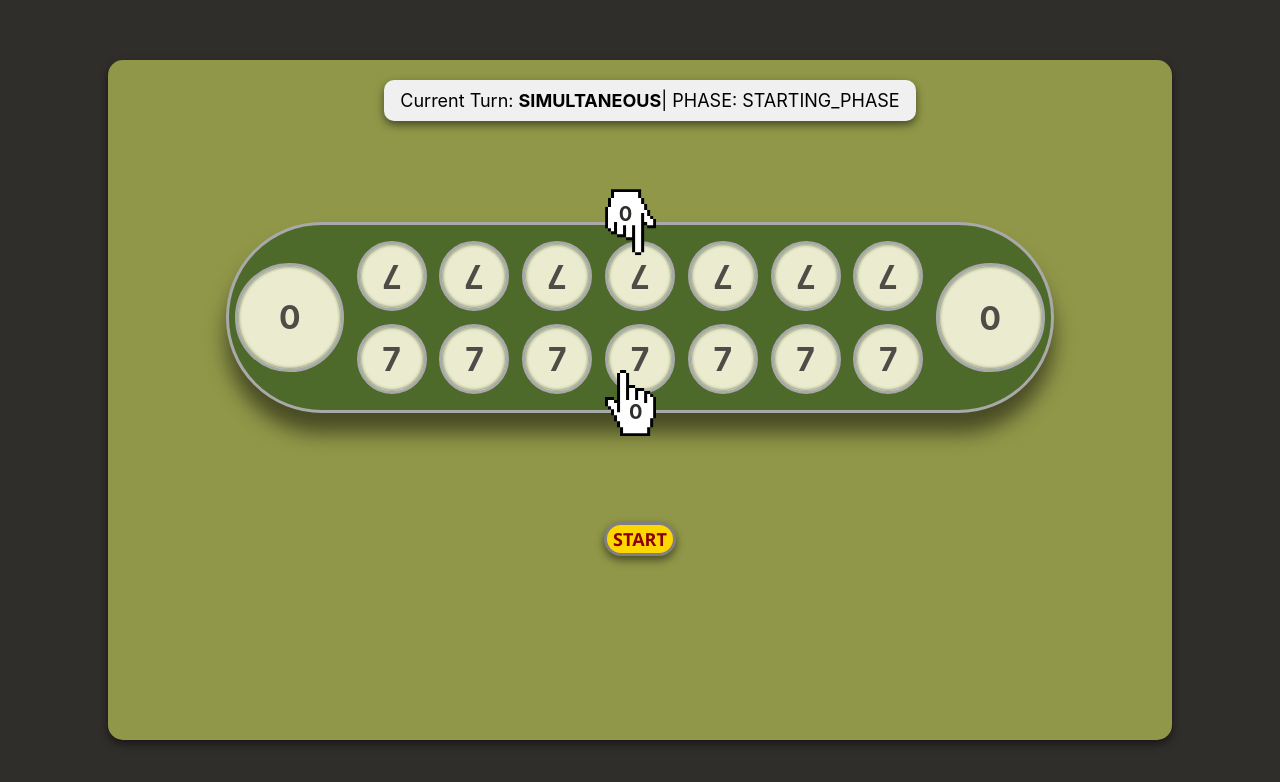
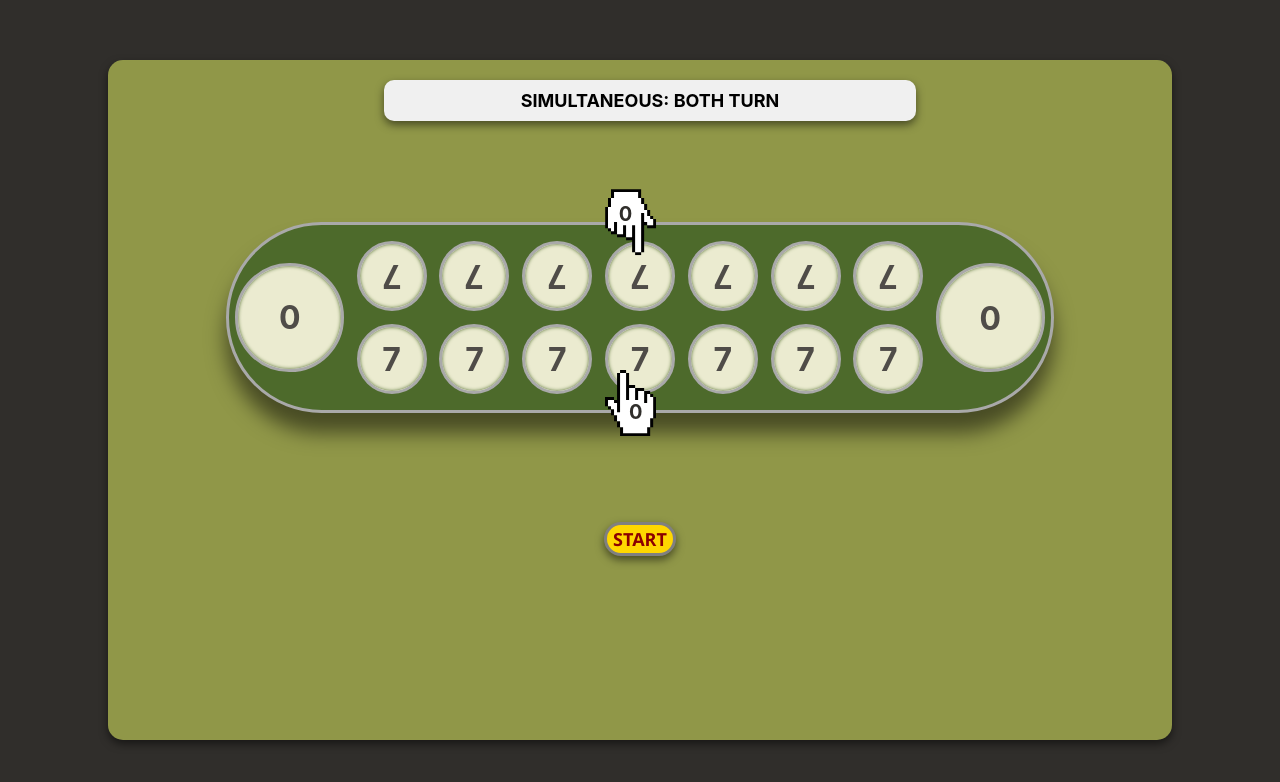
Before and after one commit to ubAI6689/congkak-react, a React (Create React App) app: page / in a window 1280 px wide. Shown: the top 782 px of the page. Built offline with nearby package versions, Linux system fonts and the light colour scheme.

Commit message:
Cursor shake on wrong hole selection.

```diff
--- a/src/components/CongkakBoard.js
+++ b/src/components/CongkakBoard.js
@@ -181,15 +181,17 @@ const CongkakBoard = () => {
       }
     // resume button logic
     } else if (gamePhase === 'SIMULTANEOUS_SELECT_UPPER') {
-      if (startingPositionUpper === null || seeds[startingPositionUpper] === 0) {
-        console.log("Please select starting position for Player Upper")
+      if (startingPositionUpper === null || seeds[startingPositionUpper] === 0 || startingPositionUpper === currentHoleIndexLower) {
+        console.log("Please select starting position for Player Upper");
+        handleWrongSelection(setShakeCursor);
       } else {
         setIsStartButtonPressed(true);
         simultaneousSowing(startingPositionUpper, null);
       }
     } else if (gamePhase === 'SIMULTANEOUS_SELECT_LOWER') {
-      if (startingPositionLower === null || seeds[startingPositionLower] === 0) {
-        console.log("Please select starting position for Player Lower")
+      if (startingPositionLower === null || seeds[startingPositionLower] === 0 || startingPositionLower === currentHoleIndexUpper) {
+        console.log("Please select starting position for Player Lower");
+        handleWrongSelection(setShakeCursor);
       } else {
         setIsStartButtonPressed(true);
         simultaneousSowing(null, startingPositionLower);
@@ -660,6 +662,7 @@ const CongkakBoard = () => {
       // Prevent picking from empty hole
       if (seedsInHand === 0) {
         console.log("Cannot pick empty hole. Pick again.");
+        handleWrongSelection(setShakeCursor);
         setGamePhase('TURN_BASED_SELECT');
         getAnotherTurn = true;
         setIsSowing(false);
@@ -833,15 +836,11 @@ const CongkakBoard = () => {
     <div className='app-wrapper'>
       <div className='game-info'>
         <div className="current-turn">
-          Current Turn: <strong>{
-            (gamePhase === 'STARTING_PHASE' ||
-            gamePhase === 'SIMULTANEOUS_SELECT' ||
-            gamePhase === 'SIMULTANEOUS_SELECT_LOWER' ||
-            gamePhase === 'SIMULTANEOUS_SELECT_UPPER')
-              ? "SIMULTANEOUS"
-              : currentTurn
+          <strong>{
+           gamePhase === 'SIMULTANEOUS_SELECT_LOWER' ? "SIMULTANEOUS: LOWER'S TURN" :
+           gamePhase === 'SIMULTANEOUS_SELECT_UPPER' ? "SIMULTANEOUS: UPPER'S TURN" :
+           (gamePhase === 'STARTING_PHASE' || gamePhase === 'SIMULTANEOUS_SELECT') ? "SIMULTANEOUS: BOTH TURN" : `TURN-BASED: ${currentTurn}'S TURN`
           }</strong>
-           | PHASE: {gamePhase}
         </div>
       </div>
       <div className='game-area'>
```
